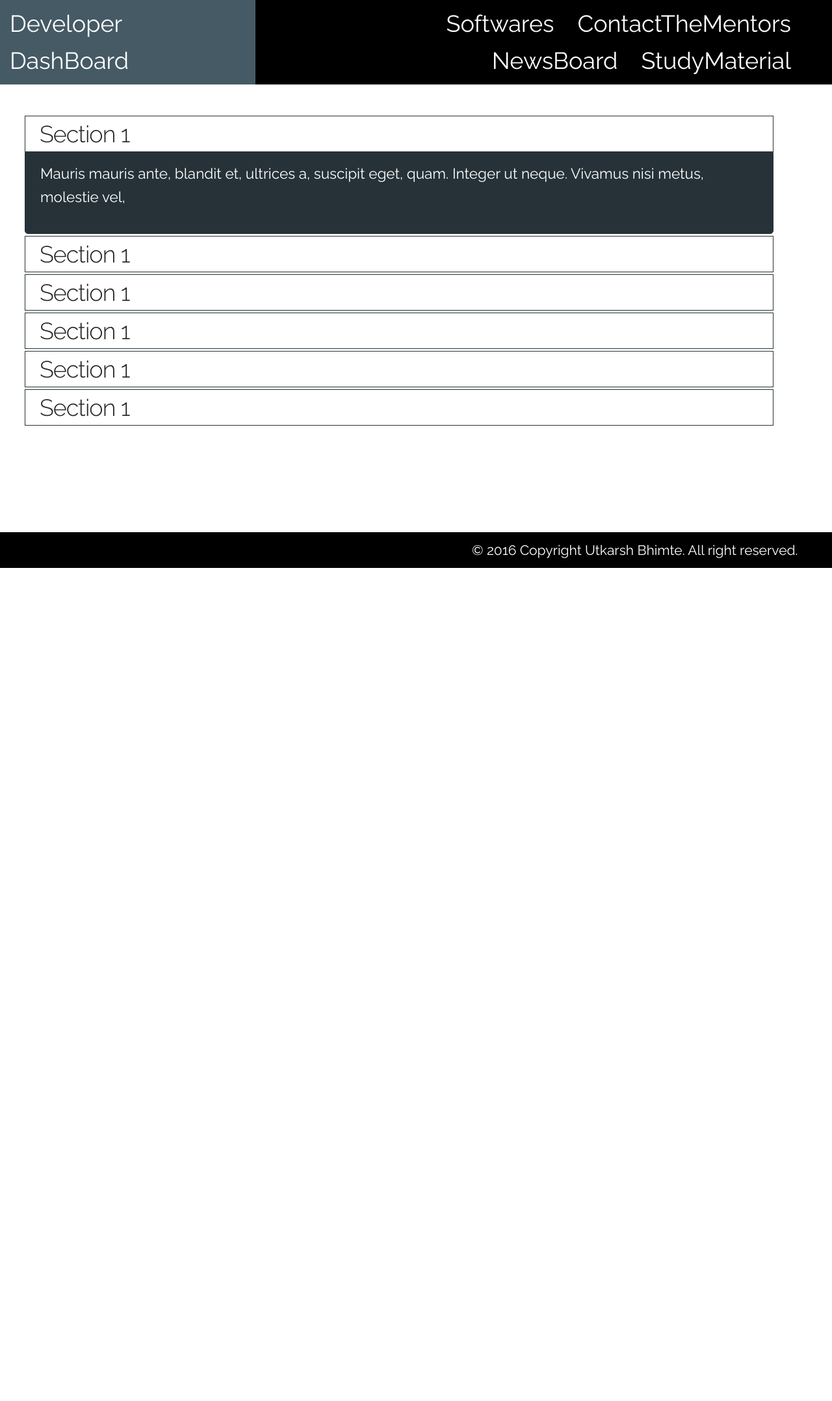
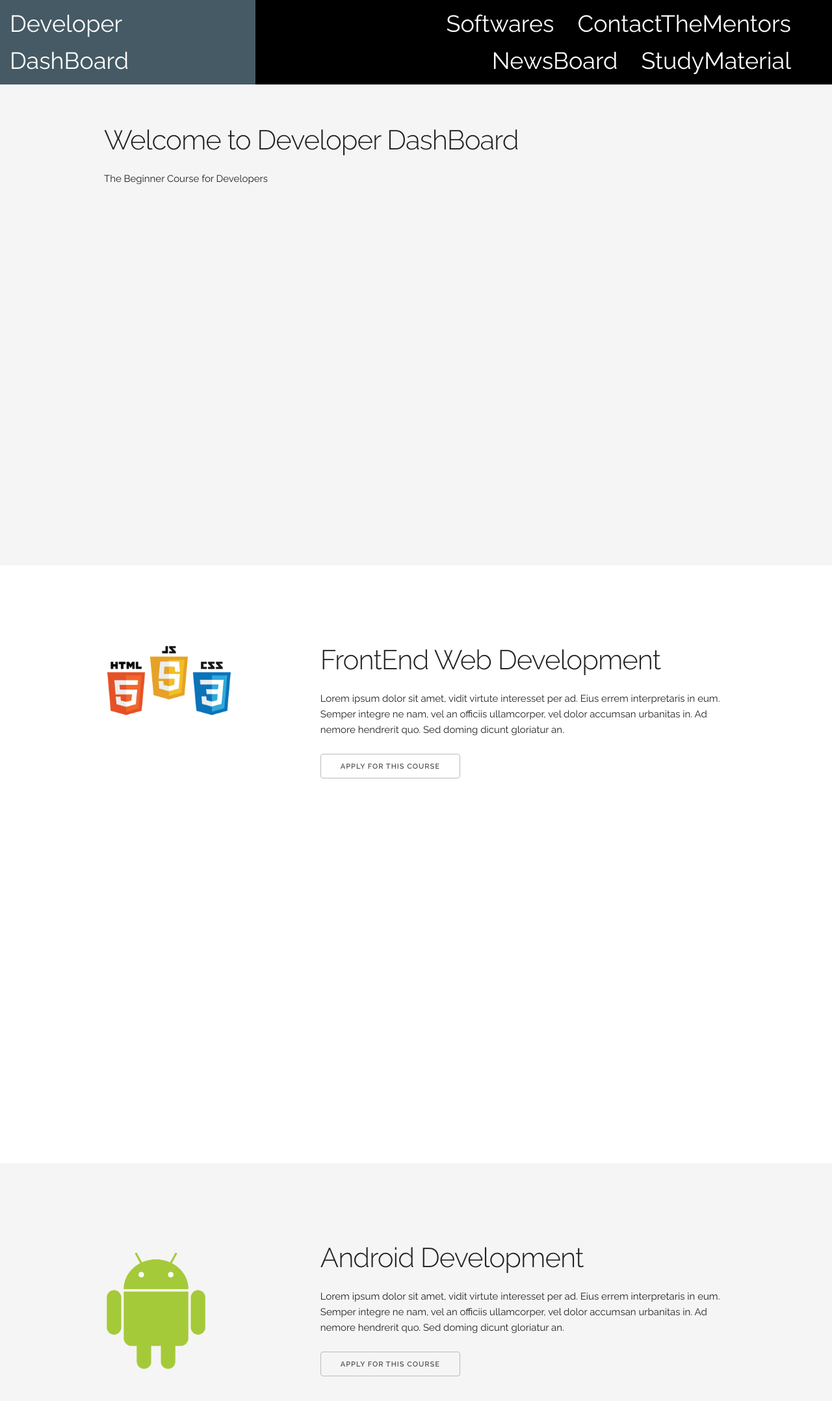
Before and after one commit to sidharth6323/DashBoard-Prototype-2, a plain HTML site: page index.html in a window 1280 px wide. Shown: the top 2156 px of the page at 65% size. Before the commit the page ends 874 px from the top, so only its background shows below. Drawn offline with Linux system fonts and the light colour scheme.

Commit message:
Added Landing Page

```diff
--- a/css/style.css
+++ b/css/style.css
@@ -51,13 +51,23 @@ div#nav-btns{
 	height: 100%
 }
 
-div.row{
-	margin: 0px;
-	padding: 0px;
-	min-width: 100vw;
-	position: absolute;
-	left: 5vw;
-	right: 5vw;
+.landing{
+	background: #f5f5f5;
+	padding-top: 8em;
+	height: 100vh;
+}
+.course-logo{
+	max-width: 200px;
+	height: auto;
+}
+
+.button{
+	background-color: #FFF;
+
+}
+
+.button:hover{
+	color: #FFF;
 }
 
 #canvas{
@@ -65,12 +75,11 @@ div.row{
 	width: 100%;
 	min-height: 80vh;
 	height: auto;
-	padding-top: 3em;
 }
 
 #article-container{
 	position: relative;
-	width: 90%;
+	width: auto;
 	flex-direction: column;
 	margin-left: 3%;
 	margin-right: 3%;
@@ -83,6 +92,7 @@ div.row{
 	display: block;
 	padding: .1em .6em;
 	border: 1px solid #263238;
+	border-radius: 5px 5px;
 	-webkit-transition: color .4s;
 	-webkit-transition: background-color .4s;
 	-webkit-transition: border-radius .4s;
--- a/js/script.js
+++ b/js/script.js
@@ -2,9 +2,36 @@
 
 $(document).ready(function(){
 
-    clickNewsFeed();
+	clickLandingPage();
 
   });
+
+function clickLandingPage(){
+
+		//if(currentModule!="newsfeeds"){
+
+			if(currentModule==""){
+				$( "#canvas" ).load( "modules/landing-page.html" )
+				$( "#canvas" ).addClass("animated fadeInLeft");
+
+			}else{
+
+			$( "#canvas" ).removeClass("animated fadeInLeft").addClass( "fadeOutDown" );
+
+
+		setTimeout(function(){
+			$( "#canvas" ).load( "modules/landing-page.html" );
+
+			$( "#article-container" ).removeClass(" fadeOutDown hide").addClass("fadeInLeft");
+			$( "#article-material" ).removeClass(" fadeOutDown hide").addClass("fadeInLeft");
+
+			currentModule = "landing-page";
+			console.log("clickNewsFeed  " + currentModule);
+
+		}, 500);
+    	}
+    	};
+
 
 function clickNewsFeed(){
 
--- /dev/null
+++ b/modules/landing-page.html
@@ -0,0 +1,62 @@
+<div class="landing" style="height: 85vh; padding-top: 4em;">
+  <div class="container">
+
+      <div>
+        <h2>Welcome to Developer DashBoard</h2>
+        <p>The Beginner Course for Developers</p>
+      </div>
+    </div>
+
+
+  </div>
+
+  <div class="landing" style="background: #FFF; ">
+
+    <div class="container">
+    <div class="row">
+    <div class="four columns"><img class="course-logo" src="images/frontend.png"></div>
+    <div class="eight columns">
+      <h2>FrontEnd Web Development</h2>
+      <p>Lorem ipsum dolor sit amet, vidit virtute interesset per ad. Eius errem interpretaris in eum. Semper integre ne nam, vel an officiis ullamcorper, vel dolor accumsan urbanitas in. Ad nemore hendrerit quo. Sed doming dicunt gloriatur an.
+      </p>
+    <a class="button" href="#">Apply for this Course</a>
+    </div>
+
+    </div>
+
+  </div>
+  </div>
+
+    <div class="landing">
+
+    <div class="container">
+    <div class="row">
+    <div class="four columns"><img class="course-logo" src="images/android.png" style="max-width: 160px;"></div>
+    <div class="eight columns">
+      <h2>Android Development</h2>
+      <p>Lorem ipsum dolor sit amet, vidit virtute interesset per ad. Eius errem interpretaris in eum. Semper integre ne nam, vel an officiis ullamcorper, vel dolor accumsan urbanitas in. Ad nemore hendrerit quo. Sed doming dicunt gloriatur an.
+      </p>
+    <a class="button" href="#">Apply for this Course</a>
+    </div>
+
+    </div>
+
+  </div>
+  </div>
+
+    <div class="landing" style="background: #FFF; ">
+
+    <div class="container">
+    <div class="row">
+    <div class="four columns"><img class="course-logo" src="images/python.png"></div>
+    <div class="eight columns">
+      <h2>Python</h2>
+      <p>Lorem ipsum dolor sit amet, vidit virtute interesset per ad. Eius errem interpretaris in eum. Semper integre ne nam, vel an officiis ullamcorper, vel dolor accumsan urbanitas in. Ad nemore hendrerit quo. Sed doming dicunt gloriatur an.
+      </p>
+    <a class="button" href="#">Apply for this Course</a>
+    </div>
+
+    </div>
+
+  </div>
+  </div>
```
Also changed, not shown: index.html (+0 -1 lines), images/android.png (added), images/frontend.png (added), images/maxresdefault.jpg (added), 1 other file.
